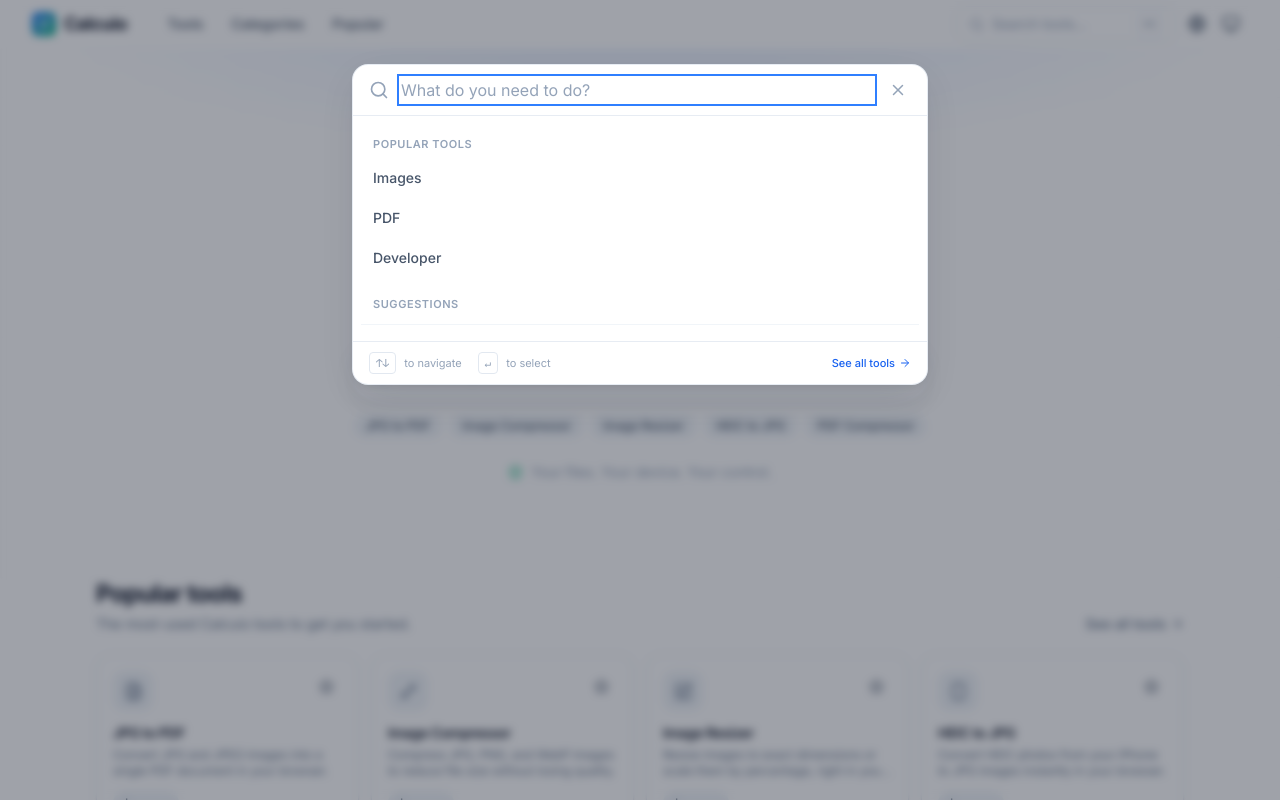
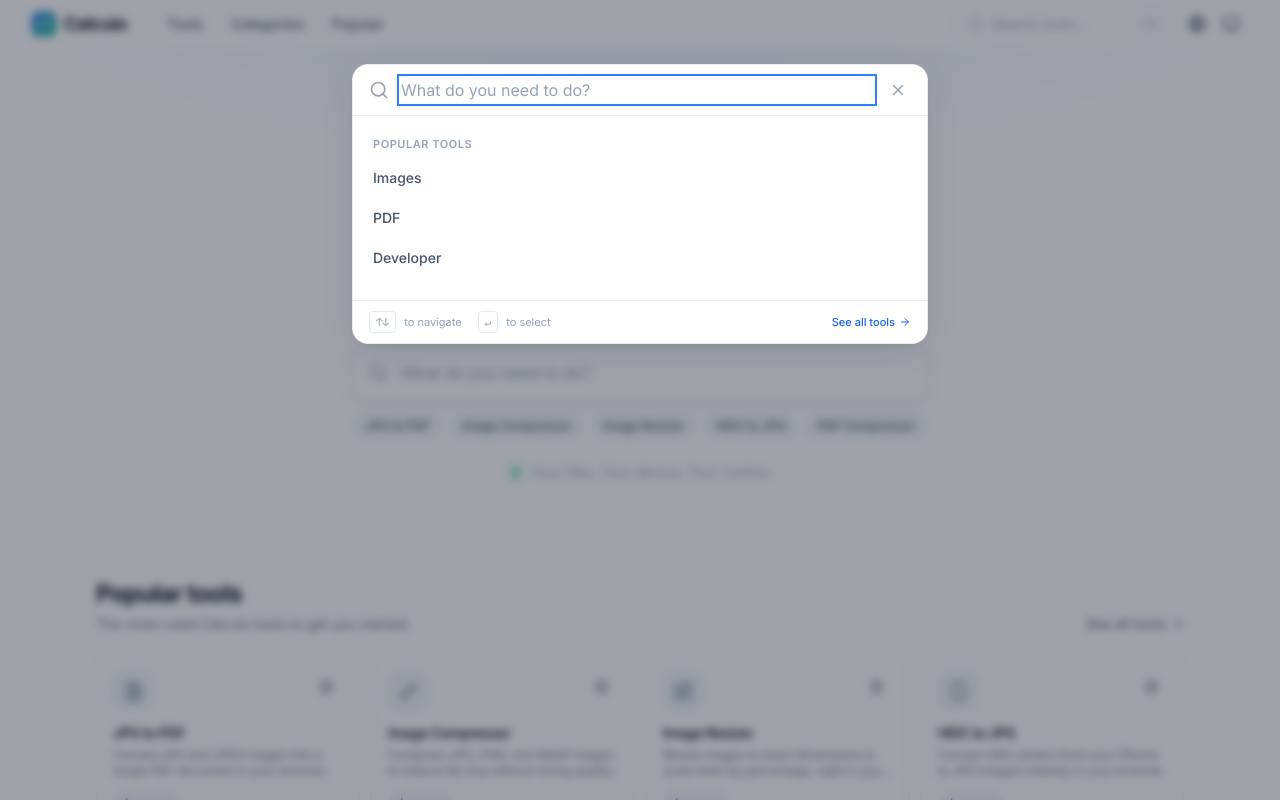
Before and after one commit to calcuio/calcuio, a React (Vite) app: page / in a window 1280 px wide. Both pictures are taken after a click on the button "Search". Shown: the top 800 px of the page. Built offline with nearby package versions, Linux system fonts and the light colour scheme.

Commit message:
Fix search modal

```diff
--- a/src/components/layout/SearchModal.tsx
+++ b/src/components/layout/SearchModal.tsx
@@ -106,8 +106,12 @@ export function SearchModal({ open, onClose }: SearchModalProps) {
     ))}
   </div>
 )}
+            {suggestions.length > 0 && (
   <div className="mb-2 border-b border-slate-100 pb-2 dark:border-surface-dark-border">
-              <p className="px-3 py-1 text-2xs font-semibold uppercase tracking-wider text-slate-400">Suggestions</p>
+    <p className="px-3 py-1 text-2xs font-semibold uppercase tracking-wider text-slate-400">
+      Suggestions
+    </p>
+
     {suggestions.map((s) => (
       <button
         key={s}
@@ -119,6 +123,7 @@ export function SearchModal({ open, onClose }: SearchModalProps) {
       </button>
     ))}
   </div>
+)}
           {results.length > 0 && (
             <div>
               <p className="px-3 py-1 text-2xs font-semibold uppercase tracking-wider text-slate-400">{t('search.results')}</p>
```
Lines whose indentation alone changed are shown as unchanged.
